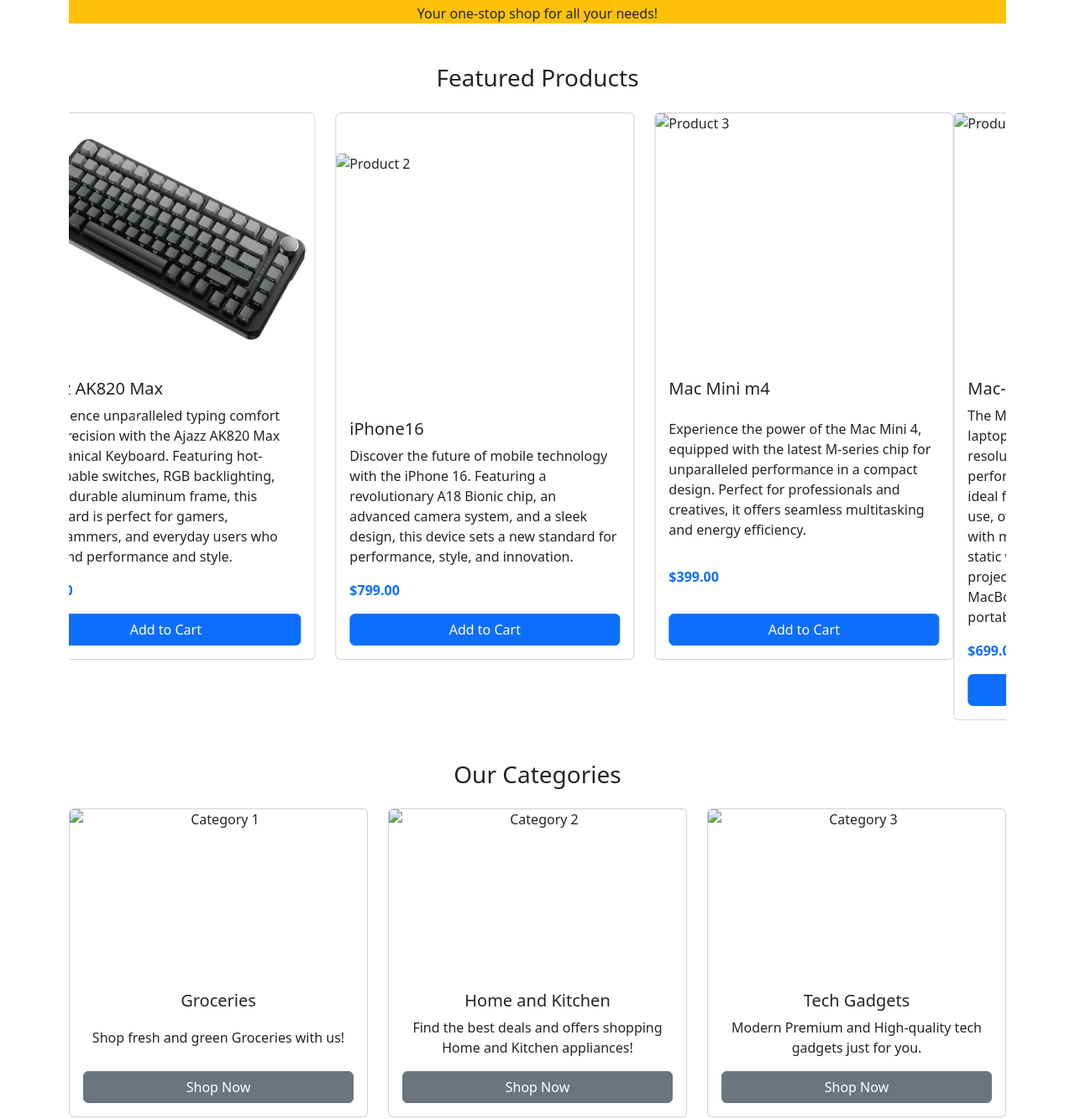
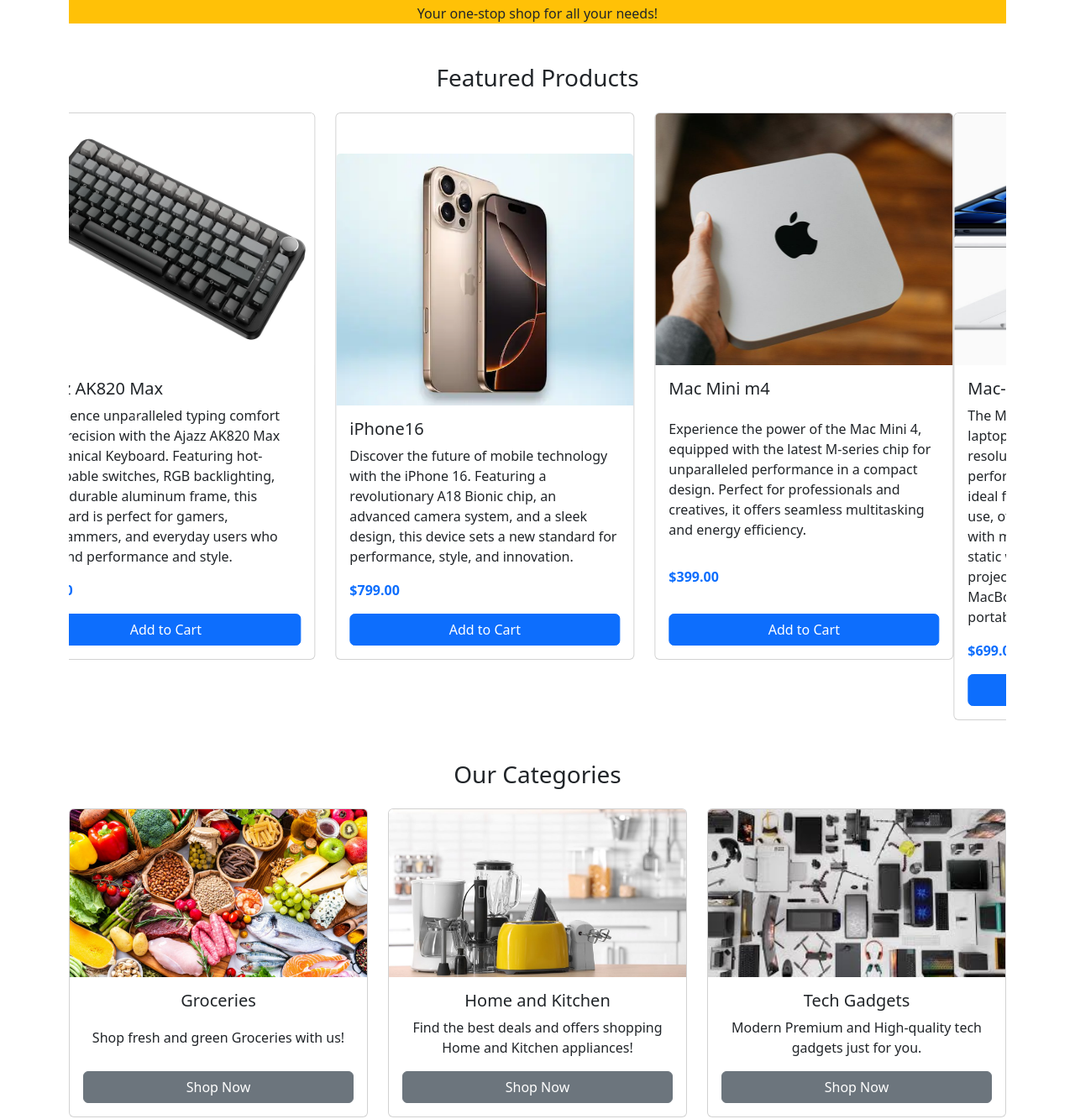
Before and after one commit to Susil66/home-page-exam, a plain HTML site: page index.html in a window 1280 px wide. Shown: the part 164-1497 px from the top of the page at 84% size. Drawn offline with nearby package versions, Linux system fonts and the light colour scheme; the site is published under a folder, as on GitHub Pages, so addresses that start at the root find nothing.

Commit message:
fixed errors

```diff
--- a/index.html
+++ b/index.html
@@ -65,7 +65,7 @@
                 <div class="col-md-4">
                   <div class="card h-100">
                     <img
-                      src="/assets/iphone16.jpg"
+                      src="assets/iphone16.jpg"
                       class="card-img-top mt-5"
                       alt="Product 2"
                     />
@@ -86,7 +86,7 @@
                 <div class="col-md-4">
                   <div class="card h-100">
                     <img
-                      src="/assets/mac mini.jpg"
+                      src="assets/mac mini.jpg"
                       class="card-img-top"
                       alt="Product 3"
                     />
@@ -111,7 +111,7 @@
                 <div class="col-md-4">
                   <div class="card h-100">
                     <img
-                      src="/assets/macbook.jpg"
+                      src="assets/macbook.jpg"
                       class="card-img-top"
                       alt="Product 4"
                     />
@@ -135,7 +135,7 @@
                 <div class="col-md-4">
                   <div class="card h-100">
                     <img
-                      src="/assets/msi Optix G27C7 27.jpg"
+                      src="assets/msi Optix G27C7 27.jpg"
                       class="card-img-top"
                       alt="Product 5"
                     />
@@ -156,7 +156,7 @@
                 <div class="col-md-4">
                   <div class="card h-100">
                     <img
-                      src="./assets/x17 blake.jpg"
+                      src="assets/x17 blake.jpg"
                       class="card-img-top"
                       alt="Product 6"
                     />
@@ -204,7 +204,7 @@
           <div class="col-md-4">
             <div class="card category-card">
               <img
-                src="/assets/grocery.jpg"
+                src="assets/grocery.jpg"
                 class="card-img-top"
                 alt="Category 1"
               />
@@ -218,7 +218,7 @@
           <div class="col-md-4">
             <div class="card category-card">
               <img
-                src="/assets/home and kitchen.jpg"
+                src="assets/home and kitchen.jpg"
                 class="card-img-top"
                 alt="Category 2"
               />
@@ -235,7 +235,7 @@
           <div class="col-md-4">
             <div class="card category-card">
               <img
-                src="/assets/techproducts.jpg"
+                src="assets/techproducts.jpg"
                 class="card-img-top"
                 alt="Category 3"
               />
```
